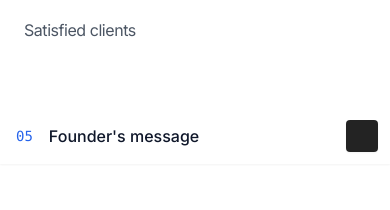
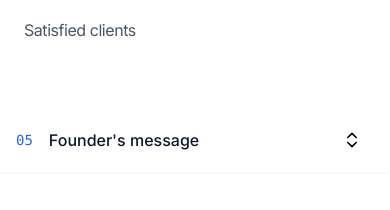
Before and after one commit to ThibSara/studio-impulse, a Next.js app: page / in a window 390 px wide. Shown: the part 2700-2910 px from the top of the page. Built offline with nearby package versions, Linux system fonts and the light colour scheme.

Commit message:
fix: navbar mobile

```diff
--- a/src/components/home/nav-bar.tsx
+++ b/src/components/home/nav-bar.tsx
@@ -4,7 +4,8 @@ import { useEffect, useRef, useState } from 'react'
 import { Popover, PopoverContent, PopoverTrigger } from '@/components/ui/popover'
 import clsx from 'clsx'
 import { Button } from '../ui/button'
-import { Menu } from 'lucide-react'
+import { ChevronsUpDown, Menu } from 'lucide-react'
+import { Link } from '../ui/link'
 
 const sections = [
     {
@@ -85,31 +86,31 @@ export function NavBar() {
                             {sections[mobileActiveIndex].title}
                         </span>
                         <Button
-                            className="-mr-1 ml-auto flex h-8 w-8 items-center justify-center"
+                            className="-mr-1 ml-auto"
                             aria-label="Toggle navigation menu"
+                            variant="ghost"
                         >
                             {/* Increase hit area */}
-                            <span className="absolute inset-0" />
-                            <Menu className="h-6 w-6 stroke-slate-700" />
+                            <ChevronsUpDown className="size-5" />
                         </Button>
                     </div>
                 </PopoverTrigger>
-                <PopoverContent className="absolute inset-x-0 top-0 bg-white/95 py-3.5 shadow-sm [@supports(backdrop-filter:blur(0))]:bg-white/80 [@supports(backdrop-filter:blur(0))]:backdrop-blur">
+                <PopoverContent align="start" className="absolute inset-x-0 top-0 bg-white/95 py-3.5 shadow-sm [@supports(backdrop-filter:blur(0))]:bg-white/80 [@supports(backdrop-filter:blur(0))]:backdrop-blur w-screen">
                     {sections.map((section, sectionIndex) => (
-                        <Button
+                        <Link
                             key={section.id}
                             asChild
-                            className="flex items-center px-4 py-1.5"
+                            className="flex items-center px-4 py-1.5 justify-start"
+                            variant='ghost'
+                            href={`#${section.id}`}
                         >
-                            <a href={`#${section.id}`}>
                             <span aria-hidden="true" className="font-mono text-sm text-blue-600">
                                 {(sectionIndex + 1).toString().padStart(2, "0")}
                             </span>
                             <span className="ml-4 text-base font-medium text-slate-900">
                                 {section.title}
                             </span>
-                            </a>
-                        </Button>
+                        </Link>
                     ))}
                 </PopoverContent>
             </Popover>
@@ -123,7 +124,7 @@ export function NavBar() {
                             <a
                                 href={`#${section.id}`}
                                 className={clsx(
-                                    'flex w-full flex-col items-center justify-center border-b-2 before:mb-2 before:font-mono before:text-sm before:content-[counter(section,decimal-leading-zero)]',
+                                    'flex w-full flex-col items-center text-wrap text-center justify-center border-b-2 before:mb-2 before:font-mono before:text-sm before:content-[counter(section,decimal-leading-zero)]',
                                     sectionIndex === activeIndex
                                         ? 'border-blue-600 bg-blue-50 text-blue-600 before:text-blue-600'
                                         : 'border-transparent before:text-slate-500 hover:bg-blue-50/40 hover:before:text-slate-900',
```
Lines whose indentation alone changed are shown as unchanged.
